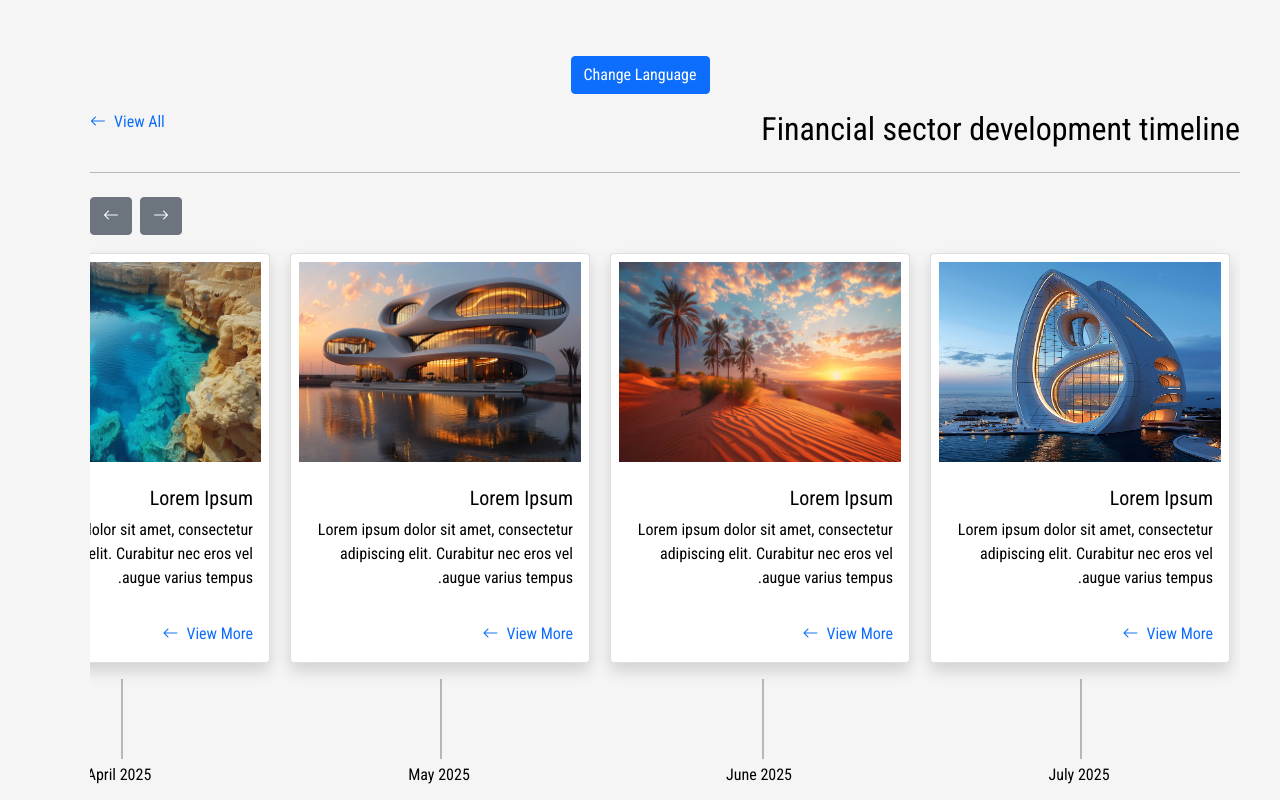
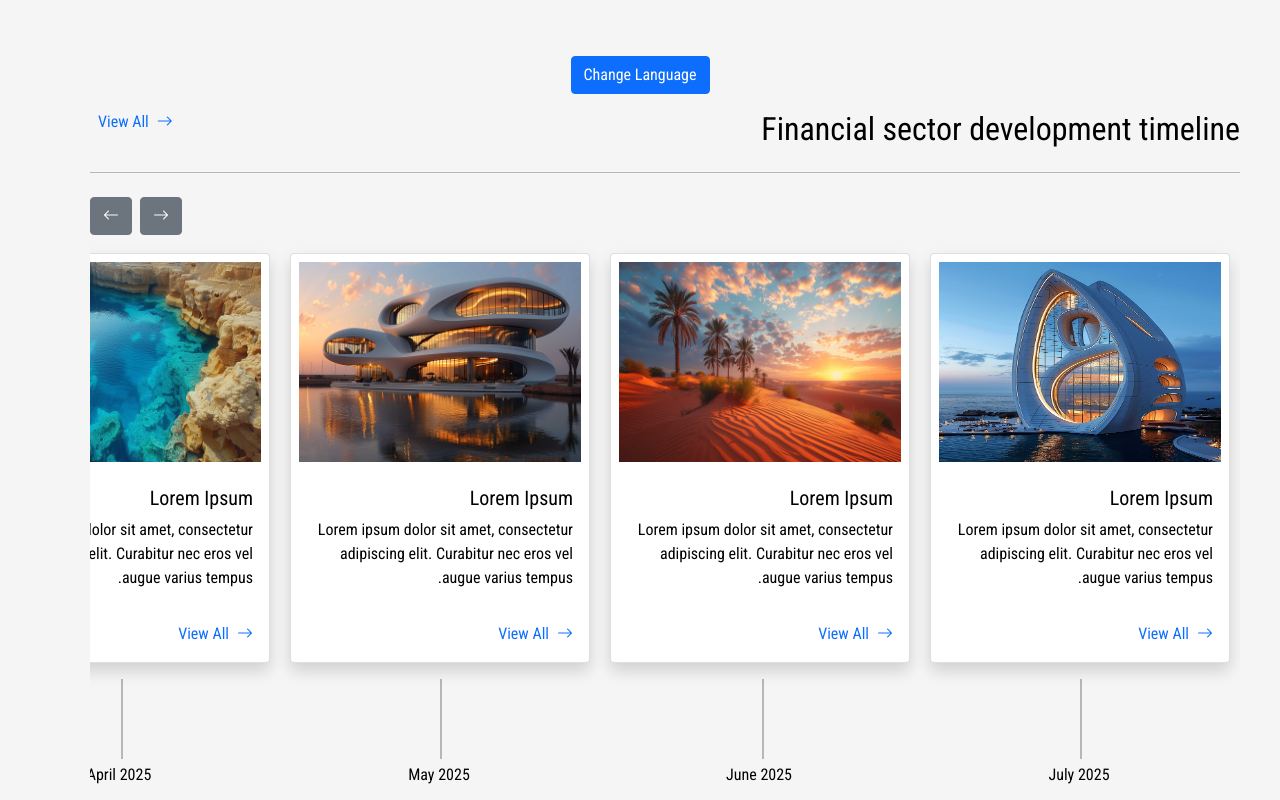
Before and after one commit to Csongi8916/webtown-app, a React (Vite) app: page / in a window 1280 px wide. Shown: the top 800 px of the page. Built offline with nearby package versions, Linux system fonts and the light colour scheme.

Commit message:
Fix direction ui issues

```diff
--- a/src/App.jsx
+++ b/src/App.jsx
@@ -29,7 +29,7 @@ function App() {
           Change Language
         </button>
         <RtlToggle isRtl={isRtl} />
-        <Timeline posts={data.elements} isDesktop={isDesktop} />
+        <Timeline posts={data.elements} isDesktop={isDesktop}  isRtl={isRtl} />
         {isDesktop ? (
           <MasonryDesktop data={masonryData} isDesktop={isDesktop} />
         ) : (
--- a/src/components/Card/Card.jsx
+++ b/src/components/Card/Card.jsx
@@ -1,6 +1,6 @@
 import classes from './Card.module.css';
 
-function Card({ post }) {
+function Card({ post, isRtl }) {
   return (
     <div className={classes.cardContainer}>
       <div className="card shadow ">
@@ -12,9 +12,9 @@ function Card({ post }) {
           <p className="card-text">{post.description}</p>
         </div>
         <div className="card-body">
-          <a href="#" className="card-link">
-            <span className="ms-2">View More</span>
-            <i className="bi bi-arrow-left"></i>
+        <a href="#" className={isRtl ? "me-auto" : "ms-auto"}>
+            {isRtl ? <i className="bi bi-arrow-right"></i> : <i className="bi bi-arrow-left"></i>}
+            <span className="m-2">View All</span>
           </a>
         </div>
       </div>
--- a/src/components/Card/Card.module.css
+++ b/src/components/Card/Card.module.css
@@ -19,6 +19,10 @@ a:hover {
   position: relative;
   left: -30px;
   background-color: black;
+}
+
+[dir="ltr"] .cardContainer .cardHr {
+  left: 30px;
 }
 
 .cardImage {
--- a/src/components/Timeline/Timeline.jsx
+++ b/src/components/Timeline/Timeline.jsx
@@ -1,20 +1,28 @@
-import { useEffect, useRef, useState, memo } from "react";
+import { useRef, useState, memo } from "react";
 import Card from '../Card/Card';
 import classes from './Timeline.module.css';
 
 const CARD_WIDTH = 320;
 
-function Timeline({ posts, isDesktop }) {
+function Timeline({ posts, isDesktop, isRtl }) {
   const scrollBarRef = useRef();
   const count = useRef(0);
   const [ scrollPosition, setScrollPosition ] = useState(0);
 
-  let xDown, yDown = undefined;
-  let isLeftTouch = undefined;
+  let xDown, yDown, isLeftTouch;
+
+  const validateScroll = (scrollAmount) => {
+    if (isRtl) {
+      if (count.current === 0 && scrollAmount > 0) return;
+      if (count.current === posts.length && scrollAmount < 0) return;
+    } else {
+      if (count.current === 0 && scrollAmount < 0) return;
+      if (count.current === posts.length && scrollAmount > 0) return;
+    }
+  }
 
   const handleScroll = (scrollAmount) => {
-    if (count.current === 0 && scrollAmount > 0) return;
-    if (count.current === posts.length && scrollAmount < 0) return;
+    validateScroll(scrollAmount);
     const newScrollPosition = scrollPosition + scrollAmount;
     setScrollPosition(newScrollPosition);
     scrollBarRef.current.scrollLeft = newScrollPosition;
@@ -27,7 +35,7 @@ function Timeline({ posts, isDesktop }) {
   }
 
   const handleMoveTouchScroll = (evt) => {
-    if ( ! xDown || ! yDown ) {
+    if (!xDown || !yDown) {
       return;
     }
     let xUp = evt.touches[0].clientX;
@@ -35,8 +43,8 @@ function Timeline({ posts, isDesktop }) {
     let xDiff = xDown - xUp;
     let yDiff = yDown - yUp;
 
-    if ( Math.abs( xDiff ) > Math.abs( yDiff ) ) {
-        if ( xDiff > 0 ) {
+    if (Math.abs(xDiff) > Math.abs(yDiff) ) {
+        if (xDiff > 0) {
           isLeftTouch = false;
         } else {
           isLeftTouch = true;
@@ -59,13 +67,14 @@ function Timeline({ posts, isDesktop }) {
       <header className={classes.header}>
         <div className="d-flex">
           <h2 className={classes.title}>Financial sector development timeline</h2>
-          <a href="#" className="me-auto">
-            <span className="ms-2">View All</span>
-            <i className="bi bi-arrow-left"></i>
+          <a href="#" className={isRtl ? "me-auto" : "ms-auto"}>
+            {isRtl ? <i className="bi bi-arrow-right"></i> : <i className="bi bi-arrow-left"></i>}
+            <span className="m-2">View All</span>
           </a>
         </div>
         <hr />
         {isDesktop && <div className="d-flex">
+          {isRtl ? (
             <div className="me-auto">
               <button onClick={() => {handleScroll(CARD_WIDTH)}} className="m-2 btn btn-secondary">
                 <i className="bi bi-arrow-right"></i>
@@ -74,6 +83,16 @@ function Timeline({ posts, isDesktop }) {
                 <i className="bi bi-arrow-left"></i>
               </button>
             </div>
+          ) : (
+            <div className="ms-auto">
+              <button onClick={() => {handleScroll(-CARD_WIDTH)}} className="m-2 btn btn-secondary">
+                <i className="bi bi-arrow-left"></i>
+              </button>
+              <button onClick={() => {handleScroll(CARD_WIDTH)}} className="btn btn-secondary">
+                <i className="bi bi-arrow-right"></i>
+              </button>
+            </div>
+          )}
         </div>}
       </header>
       <div className={classes.scrollbar}
@@ -82,7 +101,7 @@ function Timeline({ posts, isDesktop }) {
         onTouchMove={handleMoveTouchScroll}
         onTouchEnd={handleEndTouchScroll}>
         {posts.map(post => (
-          <Card post={post} className={classes.card} />
+          <Card post={post} isRtl={isRtl} className={classes.card} />
         ))}
       </div>
     </div>
--- a/src/components/Timeline/Timeline.module.css
+++ b/src/components/Timeline/Timeline.module.css
@@ -8,13 +8,6 @@
   overflow-x: hidden;
   scroll-behavior: smooth;
   touch-action: none;
-}
-
-.timeline .scrollbar .blur {
-  width: 30px;
-  height: 100%;
-  filter: blur(10px);
-  backdrop-filter: blur(10px)
 }
 
 @media screen and (max-width: 412px) {
```
Lines whose indentation alone changed are shown as unchanged.
